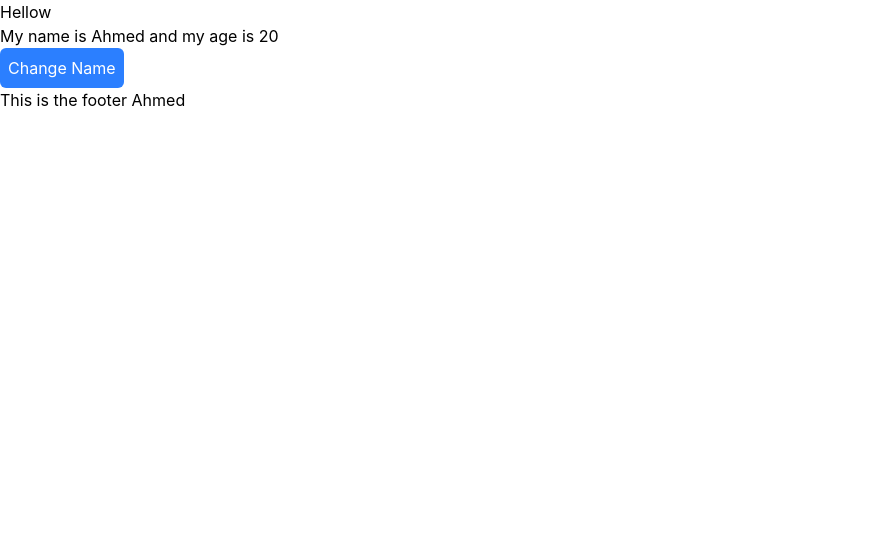
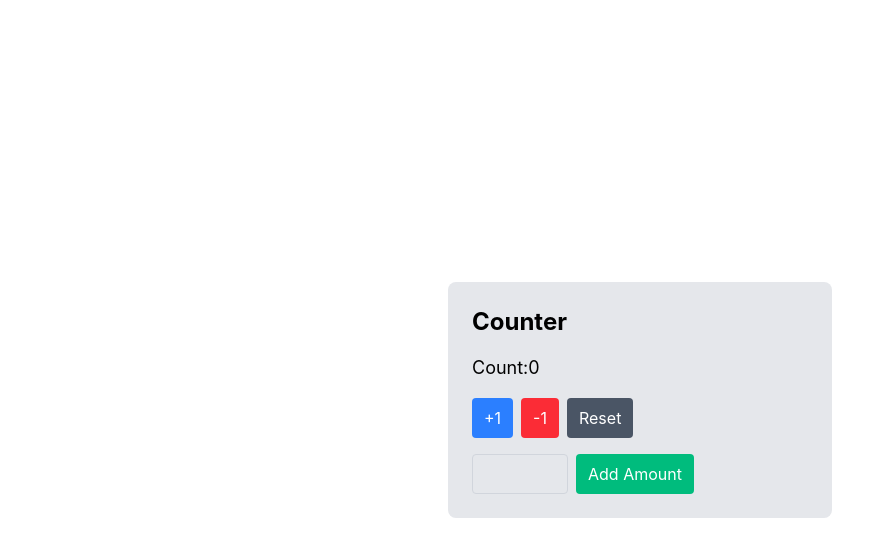
Before and after one commit to ahmed-moha/JUST-ReactJs-2026, a React (Vite) app: page / in a window 1280 px wide. Shown: the top 556 px of the page, without its empty margins (0-895 px from the left). Built offline with nearby package versions, Linux system fonts and the light colour scheme.

Commit message:
LESSON 7 USEREDUCER

```diff
--- a/src/App.jsx
+++ b/src/App.jsx
@@ -1,44 +1,67 @@
-import React from 'react'
-import { useContext, createContext, useState } from 'react';
-import NameContext from './context/NameContext';
-import Navbar from './components/Navbar';
+import React, { useReducer, useState } from 'react'
+//  REDUCER
+const handleCounter=(state,action)=>{
+  if(action.nuuc==="inc"){
+    return state+=1;
+  }else if(action.nuuc==="dec"){
+    return state-=1;
+  } else if(action.nuuc==="reset"){
+    return state=0;
+  }else if(action.type==="amount"){
+    return state=state+action.amount;
+  }
+
+  return state;
+}
 function App() {
- const [name, setName] = useState("Ahmed");
- const [age, setAge] = useState(20);
+  console.log("RENDER");
+//  const [count, setCount]=useState(0)
+const [count,dispatch]=useReducer(handleCounter,0);
+ const [amount,setAmount]=useState();
+
   return (
-    <div>Hellow
+    <div className="min-h-screen flex items-center justify-center bg-white text-black">
+      <div className="w-full max-w-sm bg-gray-200 rounded-lg p-6">
+        <h1 className="text-2xl font-bold mb-4">Counter</h1>
 
-      <NameContext.Provider value={{name,age,setName,setAge}}>
-       <Navbar />
-      </NameContext.Provider>
+        <p className="text-lg mb-4">Count:{count} </p>
+
+        <div className="flex gap-2 mb-4">
+          <button
+            className="bg-blue-500 px-3 py-2 rounded text-white"
+            onClick={()=> dispatch({nuuc:"inc"})}
+          >
+            +1
+          </button>
+          <button className="bg-red-500 px-3 py-2 rounded text-white"
+            onClick={()=>dispatch({nuuc:"dec"})}
+          >
+            -1
+          </button>
+          <button className="bg-gray-600 px-3 py-2 rounded text-white"
+            onClick={()=> dispatch({nuuc:"reset"})}
+          >
+            Reset
+          </button>
+        </div>
+
+        <div className="flex gap-2">
+          <input
+            type="number"
+            className="w-24 rounded px-2 py-1 text-black border border-gray-300"
+            value={amount}
+            onChange={(e)=>setAmount(Number(e.target.value))}
+          />
+          <button
+            className="bg-emerald-500 px-3 py-2 rounded text-white"
+            onClick={()=> dispatch({type:"amount", amount:amount})}
+          >
+            Add Amount
+          </button>
+        </div>
+      </div>
     </div>
-  )
+  );
 }
 
 export default App
-
-
-function ComponentOne(){
-  return (
-    <div>ComponentOne
-
-
-      <ComponentTwo />
-    </div>
-  )
-}
-
-function ComponentTwo(){
-  return (
-    <div>ComponentTwo
-      <ComponentThree />
-    </div>
-  )
-}
-
-function ComponentThree(){
-  const name=useContext(NameContext);
-  return (
-    <div>Welcome {name}</div>
-  )
-}
--- /dev/null
+++ b/src/components/Switch.jsx
@@ -0,0 +1,18 @@
+import { useContext } from 'react';
+import ThemeContext from '../context/ThemeContext';
+
+function Switch({ isDark }) {
+  const setIsDark = useContext(ThemeContext);
+
+  return (
+    <button
+      type="button"
+      className="rounded bg-gray-700 px-4 py-2 text-white"
+      onClick={() => setIsDark((prev) => !prev)}
+    >
+      {isDark ? 'Light mode' : 'Dark mode'}
+    </button>
+  );
+}
+
+export default Switch;
--- /dev/null
+++ b/src/context/ThemeContext.jsx
@@ -0,0 +1,5 @@
+import { createContext } from 'react';
+
+const ThemeContext = createContext();
+
+export default ThemeContext;
```
